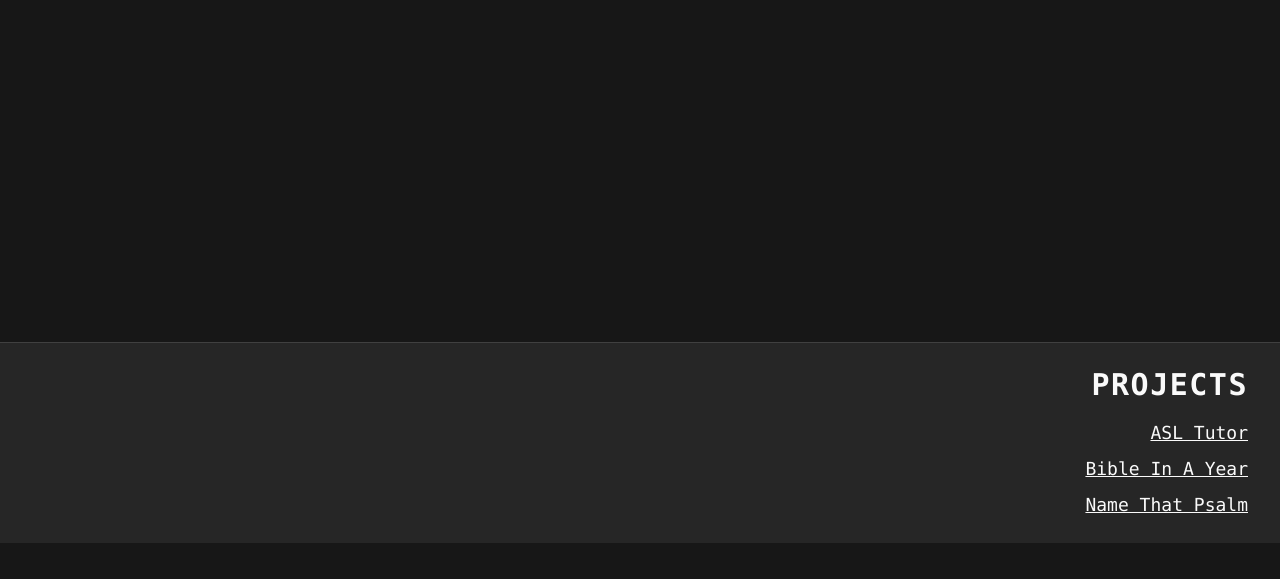
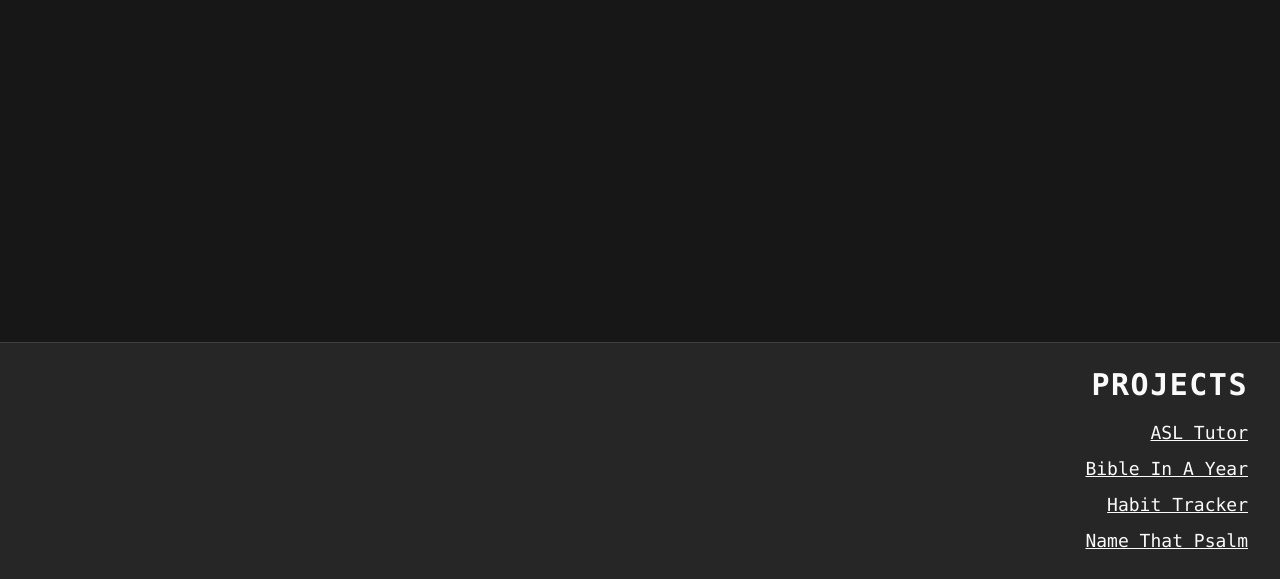
Before and after one commit to jdcowf/jdcowf.github.io, a plain HTML site: page site/index.html in a window 1280 px wide. Shown: the part 457-1036 px from the top of the page. Before the commit the page ends 1000 px from the top, so only its background shows below. Drawn offline with nearby package versions, Linux system fonts and the light colour scheme.

Commit message:
Adding habit tracker to the main page

```diff
--- a/site/index.html
+++ b/site/index.html
@@ -38,6 +38,11 @@
         </a>
       </li>
       <li>
+        <a href="https://jdcowf.github.io/tools/habit-tracker" class="underline hover:no-underline" target="_blank">
+           Habit Tracker
+        </a>
+      </li>
+      <li>
         <a href="https://jdcowf.github.io/name-that-psalm" class="underline hover:no-underline" target="_blank">
            Name That Psalm
         </a>
```
